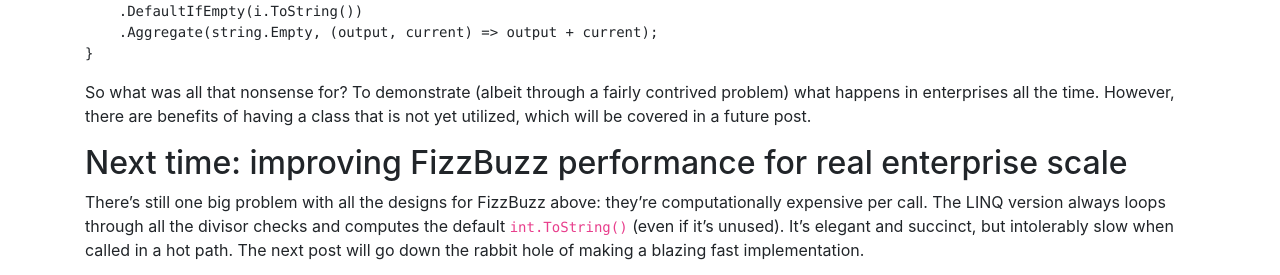
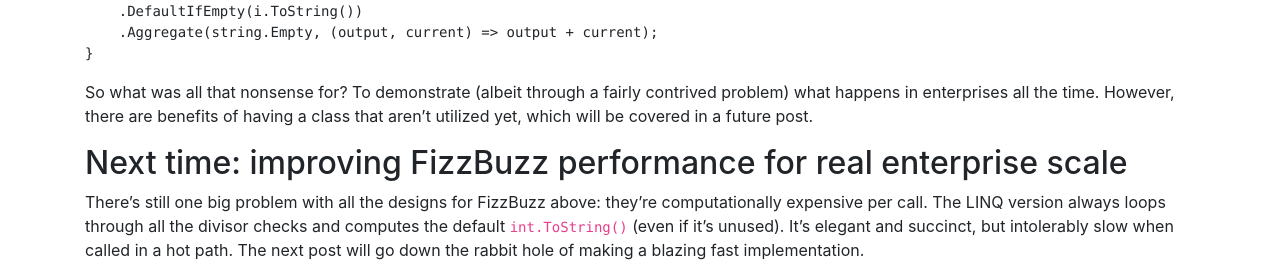
Before and after one commit to jeffreyrivor/jeffreyrivor.github.io, a Jekyll site: the page built from _posts/2020-05-24-fizzbuzz-enterprise-style-gone-too-far.md, in a window 1280 px wide and 900 px high, scrolled down 4335 px. Shown: the part 622-897 px from the top of the window. Built offline with Jekyll 4.4.1, drawn with Linux system fonts in a browser that asks for light colours.

Commit message:
Grammatical fix

````diff
--- a/_posts/2020-05-24-fizzbuzz-enterprise-style-gone-too-far.md
+++ b/_posts/2020-05-24-fizzbuzz-enterprise-style-gone-too-far.md
@@ -269,7 +269,7 @@ public static class EnumerableDivisibleOutputRuleExtensions
 ```
 
 So what was all that nonsense for? To demonstrate (albeit through a fairly contrived problem) what happens
-in enterprises all the time. However, there are benefits of having a class that is not yet utilized, which
+in enterprises all the time. However, there are benefits of having a class that aren't utilized yet, which
 will be covered in a future post.
 
 ## Next time: improving FizzBuzz performance for real enterprise scale
````
